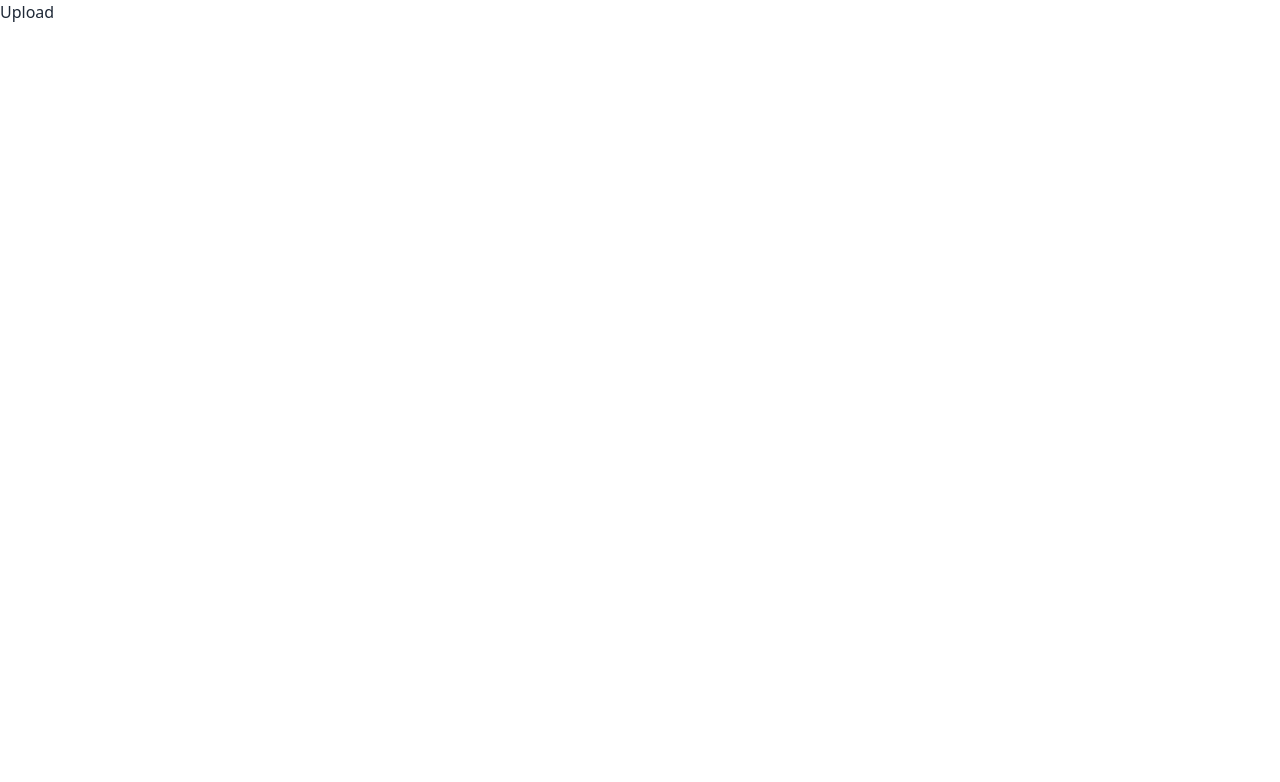
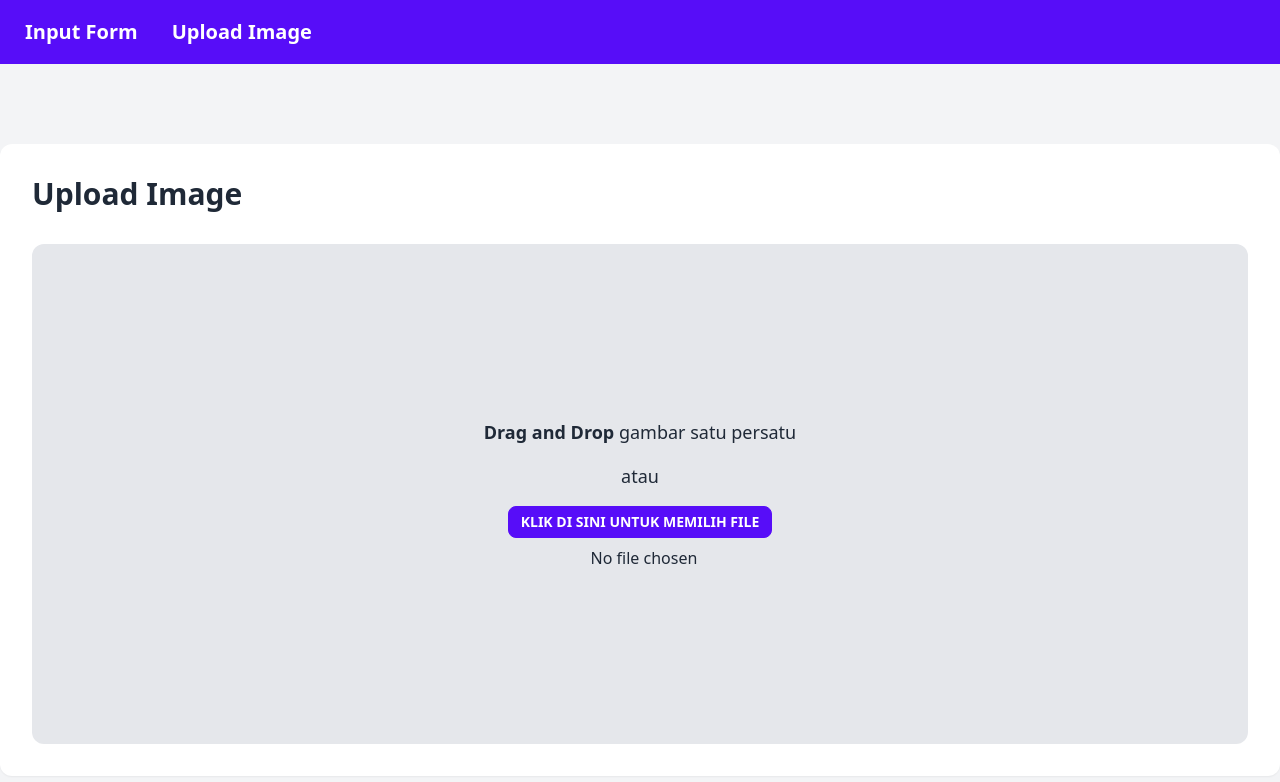
Before and after one commit to Ibwedagama/portal-jabarprov-public-service-form, a Nuxt app: page /upload in a window 1280 px wide. Shown: the top 782 px of the page. Built offline with nearby package versions, Linux system fonts and the light colour scheme.

Commit message:
feat: create upload page; create image-upload component

```diff
--- /dev/null
+++ b/components/Base/ImageUpload/index.vue
@@ -0,0 +1,67 @@
+<!-- eslint-disable vue/multi-word-component-names -->
+<template>
+  <div
+    class="w-full h-[500px] bg-gray-200 flex items-center justify-center rounded-xl"
+    @drop.prevent="onDrop"
+  >
+    <div class="text-center">
+      <p class="text-lg mb-4">
+        <strong>Drag and Drop</strong> gambar satu persatu
+      </p>
+      <p class="text-lg mb-4">
+        atau
+      </p>
+      <input
+        id="upload-button"
+        type="file"
+        hidden
+        @input="onInputFile"
+      >
+      <label
+        for="upload-button"
+        class="btn btn-sm btn-primary mb-2"
+      >
+        Klik di sini untuk memilih file
+      </label>
+      <p
+        id="file-chosen"
+        class="ml-2"
+      >
+        No file chosen
+      </p>
+    </div>
+  </div>
+</template>
+
+<script setup>
+import { onMounted, onUnmounted } from 'vue'
+const emit = defineEmits(['files-dropped'])
+
+function onDrop(e) {
+    emit('files-dropped', [...e.dataTransfer.files])
+    console.log([...e.dataTransfer.files])
+}
+
+function onInputFile(e) {
+    emit('files-dropped', [...e.target.files])
+    console.log([...e.target.files])
+}
+
+function preventDefaults(e) {
+    e.preventDefault()
+}
+
+const events = ['dragenter', 'dragover', 'dragleave', 'drop']
+
+onMounted(() => {
+    events.forEach((eventName) => {
+        document.body.addEventListener(eventName, preventDefaults)
+    })
+})
+
+onUnmounted(() => {
+    events.forEach((eventName) => {
+        document.body.removeEventListener(eventName, preventDefaults)
+    })
+})
+</script>
--- a/pages/upload.vue
+++ b/pages/upload.vue
@@ -1,8 +1,30 @@
 <!-- eslint-disable vue/multi-word-component-names -->
 <template>
-  <div>
-    Upload
-  </div>
+  <main class="bg-gray-100 pb-[150px]">
+    <div class="navbar bg-primary text-neutral-content">
+      <a
+        href="/"
+        class="btn btn-ghost normal-case text-xl"
+      >
+        Input Form
+      </a>
+      <a
+        href="/upload"
+        class="btn btn-ghost normal-case text-xl"
+        target="_blank"
+      >
+        Upload Image
+      </a>
+    </div>
+    <div class="w-full max-w-screen-xl container mx-auto p-8 bg-white mt-[80px] rounded-xl shadow-sm">
+      <form @submit.prevent="">
+        <h1 class="mb-8 text-3xl font-bold">
+          Upload Image
+        </h1>
+        <BaseImageUpload />
+      </form>
+    </div>
+  </main>
 </template>
 
 <script setup>
```
Also changed, not shown: 1 other file (tests, documents, lock files or other folders).
